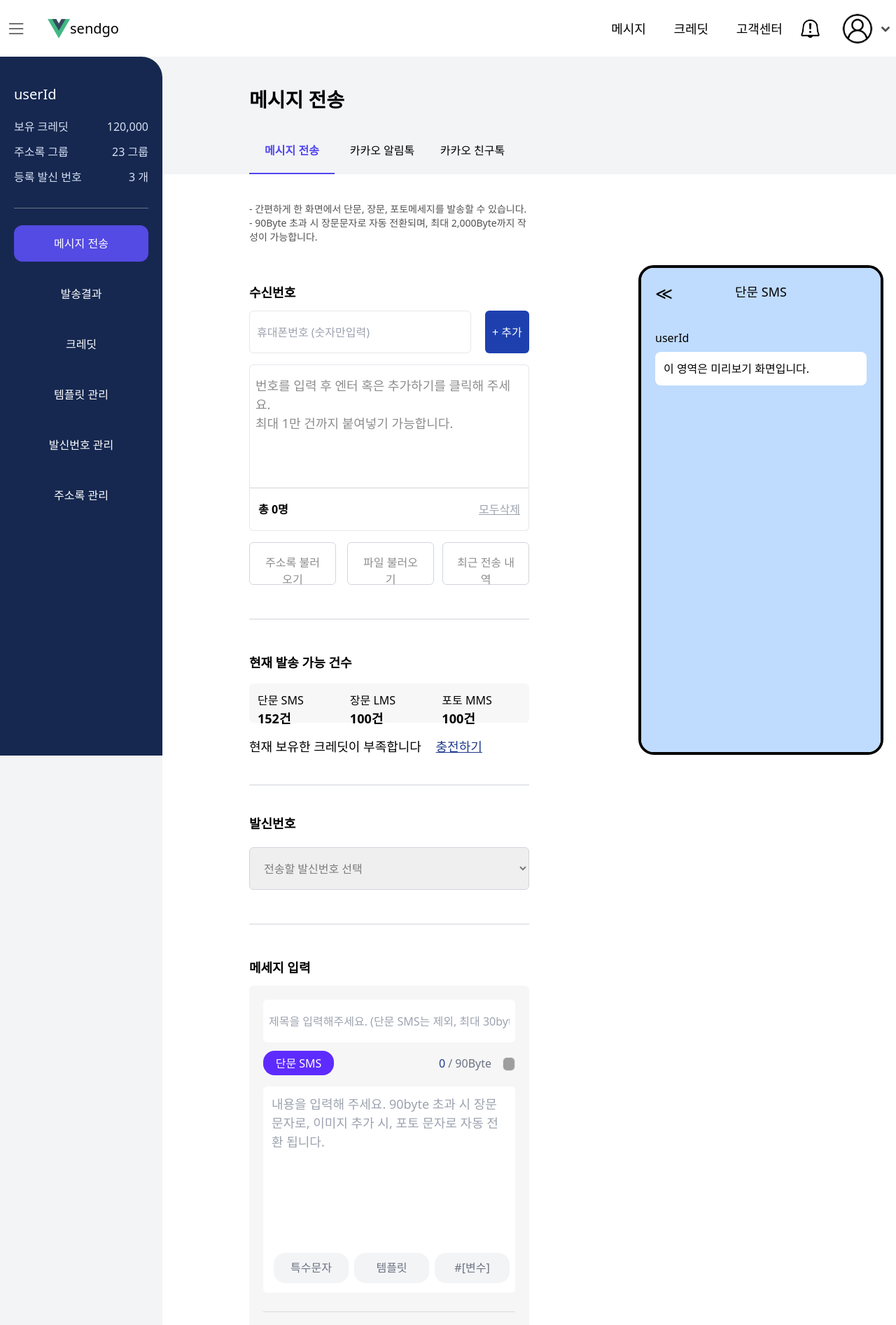
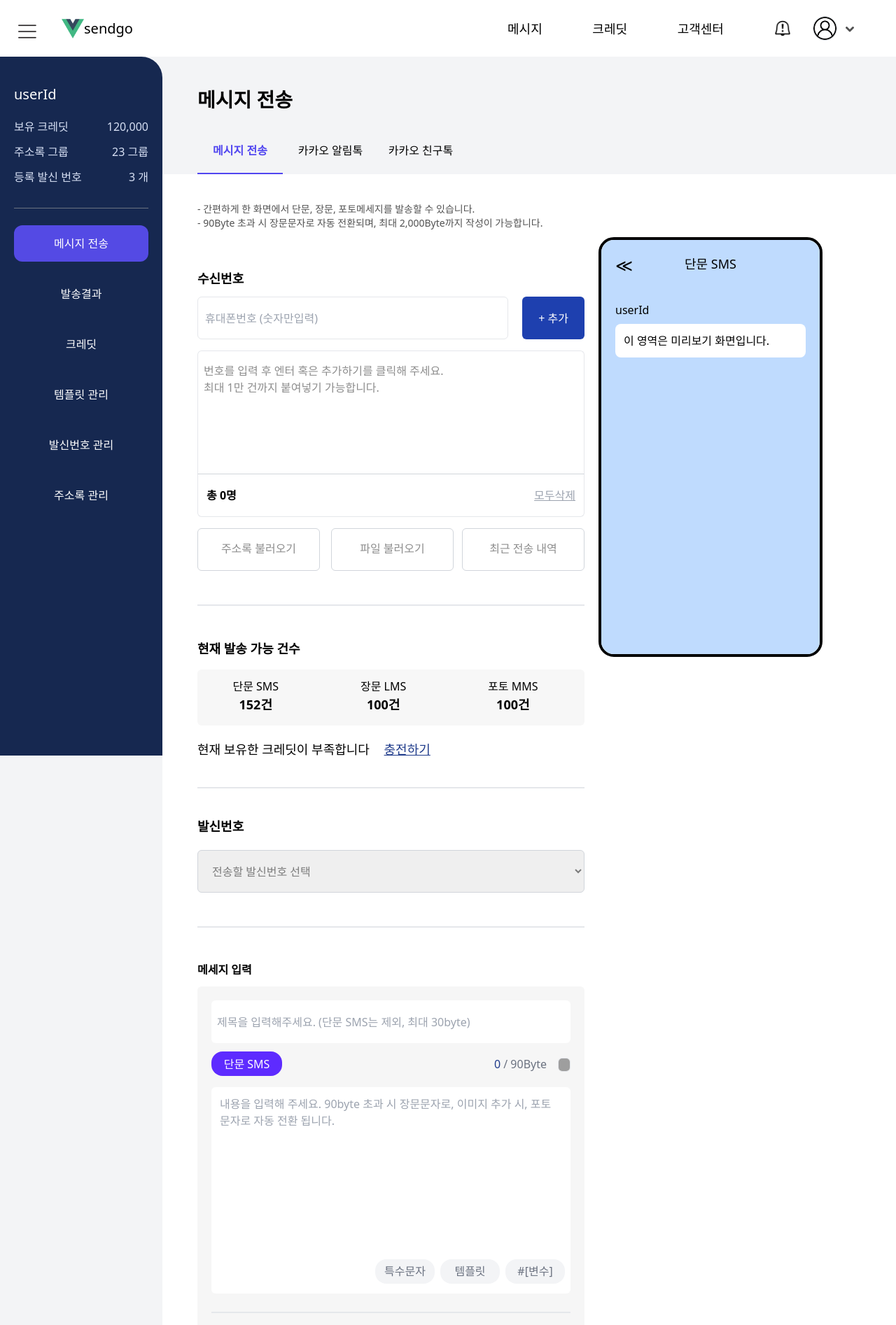
Before and after one commit to woooogenius/dashboard, a Vue app in the folder vue-dashboard/: page /send in a window 1280 px wide. Shown: the top 1894 px of the page at 70% size. Built offline with nearby package versions, Linux system fonts and the light colour scheme; grey boxes are pictures that could not be loaded.

Commit message:
feat : responsive pc and tablet

```diff
--- a/vue-dashboard/src/components/FooterComponent.vue
+++ b/vue-dashboard/src/components/FooterComponent.vue
@@ -1,6 +1,6 @@
 <template >
     <footer class='w-full h-[316px] bg-gray-900 text-gray-300'>
-        <div class = 'flex items-center px-56 py-10'>
+        <div class = 'flex items-center px-56 tablet:px-[110px] py-10'>
             <div class="w-9/12 tablet:w-6/12 pc:w-8/12 widepc:w-9/12 flex items-center">
                 <img class='w-12' src="../assets/img/logo.png" alt="img">
                 <p>sendgo</p>
@@ -15,7 +15,7 @@
             </div>
         </div>
 
-        <div class='border-t border-gray-500 px-56 py-10 tablet:text-sm pc:text-base'>
+        <div class='border-t border-gray-500 px-56 tablet:px-[110px] py-10 tablet:text-sm pc:text-base'>
             <p>Location. 부산광역시 부산진구 중앙대로 623 3층 - 4층</p>
             <div class='flex mt-5'>
                 <p>P. 1833.5770</p>
--- a/vue-dashboard/src/components/NavigationBar.vue
+++ b/vue-dashboard/src/components/NavigationBar.vue
@@ -3,26 +3,26 @@
 
         <nav class='w-full flex flex-row h-[81px] bg-white'>
 
-            <div class='w-2/12 flex flex-row items-center'>
-                <div @click="openPopup" class='ml-2 h-[32px] w-[32px] cursor-pointer'><img class="w-full" src="../assets/img/hamburger-menu.png" alt="menu"></div>
+            <div class='w-2/12 tablet:w-3/12 flex flex-row items-center'>
+                <div @click="openPopup" class='ml-2 tablet:ml-5 tablet:w-[40px] h-[32px] w-[32px] cursor-pointer'><img class="w-full block" src="../assets/img/hamburger-menu.png" alt="menu"></div>
                 <div class='ml-2 h-[45px] w-[142px] flex align-center items-center justify-center '>
                     <img class="w-[32px] h-[32px]" src="../assets/img/logo.png" alt="logo">
                     <p class='text-xl'>sendgo</p>
                 </div>
             </div>
 
-            <div class='pc:w-6/12 tablet:w-4/12'></div>
+            <div class='pc:w-4/12 tablet:w-3/12 widepc:w-6/12'></div>
 
-            <div class='pc:w-4/12 tablet:w-6/12  flex flex-row'>
+            <div class='pc:w-6/12 tablet:w-6/12 widepc:w-4/12 flex flex-row'>
                 <ul class=' w-2/3 flex justify-around items-center text-lg'>
                     <li><a href="#!">메시지</a></li>
                     <li><a href="#!">크레딧</a></li>
                     <li><a href="#!">고객센터</a></li>
                 </ul>
 
-                <ul class='w-1/3 flex justify-center items-center'>
-                    <li class='w-[27px] h-[28px] mr-[32px]'><img class="w-full h-full" src="../assets/img/alert.png" alt="img"></li>
-                    <li class='w-[44px] h-[44px] rounded-full border border-gray-300'>
+                <ul class='w-1/3 flex justify-center items-center pc:mr-[20px]'>
+                    <li class='tablet:w-[22px] tablet:h-[23px] w-[27px] h-[28px] mr-[32px]'><img class="w-full h-full" src="../assets/img/alert.png" alt="img"></li>
+                    <li class='w-[44px] h-[44px] tablet:w-[30px] tablet:h-[30px] pc:h-[35px] pc:w-[35px] rounded-full border border-gray-300'>
                         <img class='w-full h-full rounded-full' src="../assets/img/user.png" alt="img">
                     </li>
                     <li>
@@ -34,7 +34,7 @@
 
         </nav>
         <div>
-            <TabletSidePop class="pc:hidden transition" :class="{ 'block': isOpen, 'hidden': !isOpen}" v-model="isOpen.value" :isPopupOpen="isOpen" @close-popup="closePopup"/>
+            <TabletSidePop class="pc:hidden " :class="{ 'block': isOpen, 'hidden': !isOpen}" v-model="isOpen.value" :isPopupOpen="isOpen" @close-popup="closePopup"/>
         </div>
 
     </div>
--- a/vue-dashboard/src/components/TabletSideBar.vue
+++ b/vue-dashboard/src/components/TabletSideBar.vue
@@ -1,6 +1,6 @@
 <template>
     <div>
-        <div class='bg-blue-900 text-white w-[80px] h-screen px-5 py-10 '>
+        <div class='bg-sideblue text-white w-[80px] h-screen px-5 py-10 '>
             <!-- <div>
                 <p class='text-xl text-bold mb-5'>userId</p>
 
--- a/vue-dashboard/src/views/SendMessage.vue
+++ b/vue-dashboard/src/views/SendMessage.vue
@@ -1,7 +1,7 @@
 <template>
     <div class="w-full">
 
-        <div class="px-124 pt-5">
+        <div class="pc:px-[50px] px-124 pt-5">
              <h4 class="text-28 font-bold my-5">메시지 전송</h4>
 
             <ul class="flex mt-40">
@@ -18,23 +18,23 @@
             </ul>
         </div>
 
-        <div class="bg-white px-124 pt-40 flex flex-row flex-wrap pb-40">
+        <div class="bg-white pc:px-[50px] px-124 pt-40 flex flex-row flex-wrap pb-40">
 
-            <div class="w-1/2 tablet:w-full pc:w-1/2">
+            <div class="w-1/2 pc:w-7/12 tablet:w-full">
                 <p class="text-sm text-fontgray">- 간편하게 한 화면에서 단문, 장문, 포토메세지를 발송할 수 있습니다.</p>
                 <p class="text-sm text-fontgray">- 90Byte 초과 시 장문문자로 자동 전환되며, 최대 2,000Byte까지 작성이 가능합니다.</p>
 
                 <h4 class="text-18 font-semibold mt-56 mb-3">수신번호</h4>
                 <div>
                     <form class="flex">
-                        <input class="w-10/12 h-[61px] border border-gray-200 text-md p-2.5 rounded-md" type="text" placeholder="휴대폰번호 (숫자만입력)">
+                        <input class="w-10/12 h-[61px] border border-gray-200 pc:text-[16px] text-md p-2.5 rounded-md" type="text" placeholder="휴대폰번호 (숫자만입력)">
                         <button class="w-2/12 h-[61px] bg-blue-800 text-white rounded-md ml-5">+ 추가</button>
                     </form>
 
                     <div class="pt-2 w-full h-[177px] pb-40 border border-b-gray-300 mt-16 rounded-t-md">
-                        <p class="text-18 text-lightgray p-2">번호를 입력 후 엔터 혹은 추가하기를 클릭해 주세요.<br/>최대 1만 건까지 붙여넣기 가능합니다.</p>
+                        <p class="pc:text-[16px] text-18 text-lightgray p-2">번호를 입력 후 엔터 혹은 추가하기를 클릭해 주세요.<br/>최대 1만 건까지 붙여넣기 가능합니다.</p>
                     </div>
-                    <div class="flex flex-row justify-between px-3 items-center h-[61px] border border-gray-200 border-t-0 rounded-b-md">
+                    <div class="flex flex-row justify-between px-3 items-center h-[61px] border border-gray-200 border-t-0 rounded-b-md pc:text-[16px]">
                         <p class="font-bold">총 0명</p>
                         <p class="cursor-pointer text-gray-400 underline">모두삭제</p>
                     </div>
@@ -53,17 +53,17 @@
 
 
                 <h4 class="text-18 font-semibold">현재 발송 가능 건수</h4>
-                <ul class="mt-16 bg-lightgray2 h-[56px] rounded-md flex justify-around">
+                <ul class="mt-16 bg-lightgray2 h-[56px] pc:h-[80px] rounded-md flex justify-around pc:text-center">
                     <li class="">
-                        <p class="p-3 mr-16">단문 SMS <span class="text-lg font-bold">152건</span> </p>
+                        <p class="p-3 mr-16">단문 SMS <span class="pc:block text-lg font-bold">152건</span> </p>
                     </li>
 
                     <li class="">
-                        <p class="p-3 mr-16">장문 LMS <span class="text-lg font-bold">100건</span> </p>
+                        <p class="p-3 mr-16">장문 LMS <span class="pc:block text-lg font-bold">100건</span> </p>
                     </li>
 
                     <li class="">
-                        <p class="p-3 mr-16">포토 MMS <span class="text-lg font-bold">100건</span> </p>
+                        <p class="p-3 mr-16">포토 MMS <span class="pc:block text-lg font-bold">100건</span> </p>
                     </li>
 
 
@@ -87,7 +87,7 @@
 
                 <div class="border border-gray-200 w-full my-12"></div>
 
-                <h4 class="text-18 font-semibold mb-3">메세지 입력</h4>
+                <h4 class="text-18 pc:text-[16px] font-semibold mb-3">메세지 입력</h4>
 
                 <div class="bg-lightgray4 p-5 rounded-md">
                     <input type="text" class="w-full h-[61px] px-2 rounded-md" placeholder="제목을 입력해주세요. (단문 SMS는 제외, 최대 30byte)">
@@ -102,11 +102,11 @@
                     </div>
 
                     <div class="w-full relative">
-                        <textarea @change="onChangeTextArea" name="textarea" id="textArea" cols="30" rows="10" class="resize-none w-full h-[295px] text-18 mt-16 rounded-md p-3" placeholder="내용을 입력해 주세요. 90byte 초과 시 장문문자로, 이미지 추가 시, 포토 문자로 자동 전환 됩니다."></textarea>
-                        <ul class="absolute right-2 bottom-5 flex flex-row text-center leading-43  text-gray-500">
-                            <li class="bg-gray-100 w-[107px] h-[43px] rounded-2xl mr-2">특수문자</li>
-                            <li class="bg-gray-100 w-[107px] h-[43px] rounded-2xl mr-2">템플릿</li>
-                            <li class="bg-gray-100 w-[107px] h-[43px] rounded-2xl">#[변수]</li>
+                        <textarea @change="onChangeTextArea" name="textarea" id="textArea" cols="30" rows="10" class="resize-none w-full h-[295px] pc:text-[16px] text-18 mt-16 rounded-md p-3" placeholder="내용을 입력해 주세요. 90byte 초과 시 장문문자로, 이미지 추가 시, 포토 문자로 자동 전환 됩니다."></textarea>
+                        <ul class="absolute right-2 bottom-5 flex flex-row text-center leading-43 pc:leading-[35px]  text-gray-500">
+                            <li class="bg-gray-100 w-[107px] pc:w-[85px] pc:h-[35px] h-[43px] rounded-2xl mr-2">특수문자</li>
+                            <li class="bg-gray-100 w-[107px] h-[43px] pc:w-[85px] pc:h-[35px] rounded-2xl mr-2">템플릿</li>
+                            <li class="bg-gray-100 w-[107px] h-[43px] pc:w-[85px] pc:h-[35px] rounded-2xl">#[변수]</li>
                         </ul>
                     </div>
 
@@ -153,7 +153,7 @@
                     <h4 class="text-18 font-semibold mb-3">발송 설정</h4>
 
                     <ul class="flex text-center justify-between">
-                        <li v-for="(btnItem, idx) in btnItems" :key="idx"  @click='toggleClickBtn(idx)' :class="{'border-2 border-blue1 text-blue1 ' : onClickBtn === idx, 'bg-gray-200 border-0 text-gray-500':onClickBtn !== idx, 'mr-3': idx !== btnItems.length - 1}" class="w-6/12 h-[66px] rounded-lg p-4 transition ">{{btnItem.text}}</li>
+                        <li v-for="(btnItem, idx) in btnItems" :key="idx"  @click='toggleClickBtn(idx)' :class="{'border-2 border-blue1 text-blue1 ' : onClickBtn === idx, 'bg-gray-200 border-0 text-gray-500':onClickBtn !== idx, 'mr-3': idx !== btnItems.length - 1}" class="w-6/12 h-[66px] pc:h-[60px] rounded-lg p-4 transition ">{{btnItem.text}}</li>
                     </ul>
                 </div>
 
@@ -164,9 +164,9 @@
 
             </div> <!-- left -->
 
-            <div class="w-1/2 p-10 tablet:hidden pc:block">
+            <div class="w-1/2 p-10 pc:p-0 tablet:hidden pc:block pc:w-5/12">
 
-                <div class="border-4 border-black widepc:w-[401px] pc:w-[350px] pc:h-[700px] widepc:h-[775px] rounded-[22px] sticky mt-[50px] ml-[116px] left-[0px] top-[10px] overflow-hidden">
+                <div class="border-4 border-black widepc:w-[401px] pc:w-[320px] pc:h-[600px] widepc:h-[775px] rounded-[22px] sticky mt-[50px] pc:ml-[20px] widepc:ml-[110px] left-[0px] top-[10px] overflow-hidden">
                     <div class="w-full h-full bg-blue-200 ">
                         <div class="relative p-5">
                             <p class="absolute left-5 top-5 text-2xl">≪</p>
@@ -188,7 +188,7 @@
             <div class="border border-gray-200 w-full my-8"></div>
 
             <div class="w-full">
-                <button class="w-full h-[65px] text-white bg-blue1 p-3 rounded-lg">발송하기</button>
+                <button class="w-full h-[65px] pc:h-[55px] text-white bg-blue1 p-3 rounded-lg">발송하기</button>
             </div>
 
 
@@ -236,7 +236,6 @@
         textAreaValue.value = textAreaValue.value.slice(0,90)
 
 
-
        }
 
     }
--- a/vue-dashboard/tailwind.config.js
+++ b/vue-dashboard/tailwind.config.js
@@ -40,6 +40,7 @@ module.exports = {
         'lightgray3' : '#7B7B7B',
         'lightgray4' : '#F6F6F6',
         'violet' : '#5E2BFF',
+        'violet2' : '#544AE4',
         'blue1' : '#4F44F0',
         'sideblue' : '#162850',
         'sidefont' : '#D7E0F4',
```
Also changed, not shown: vue-dashboard/src/components/TabletSidePop.vue (+13 -9 lines).
